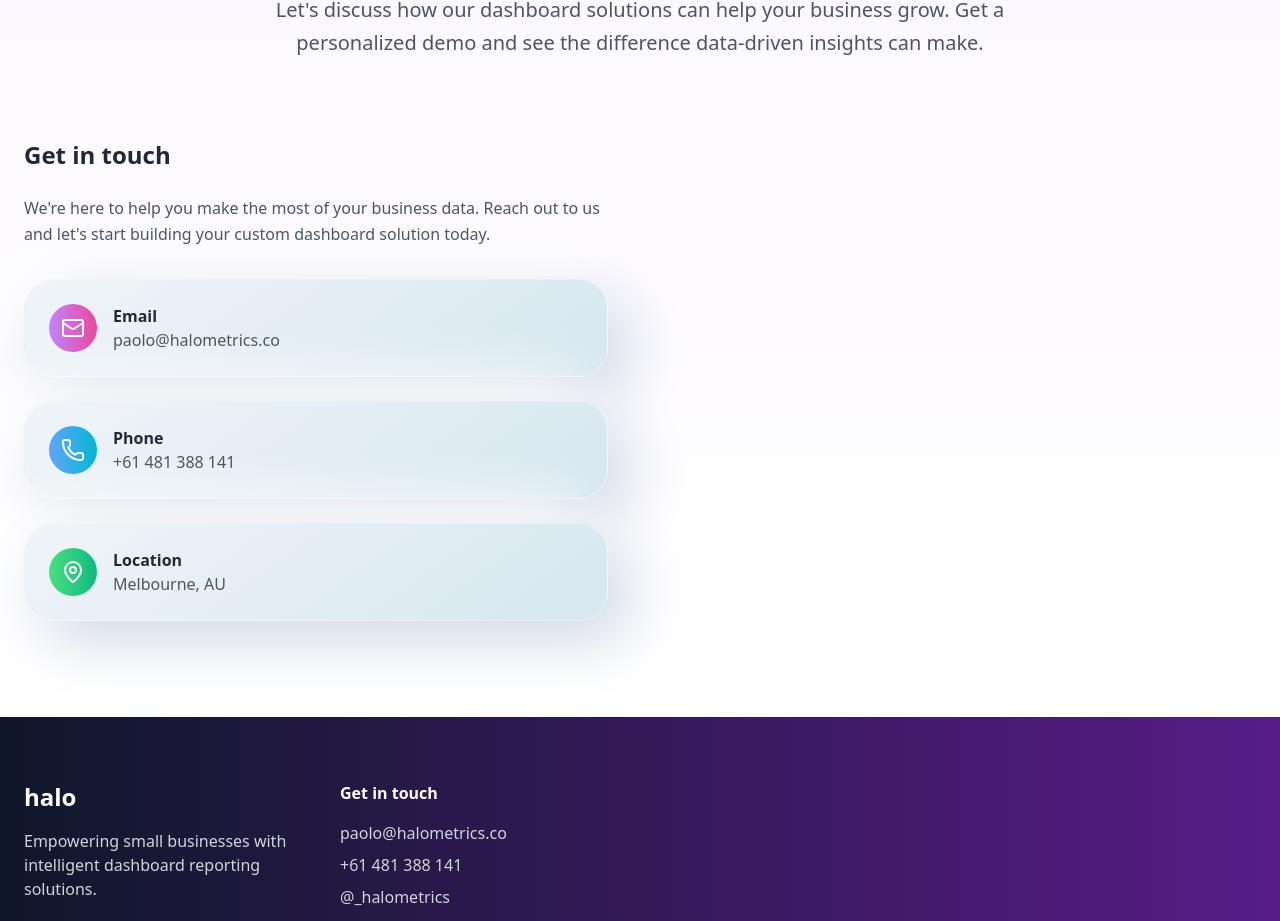
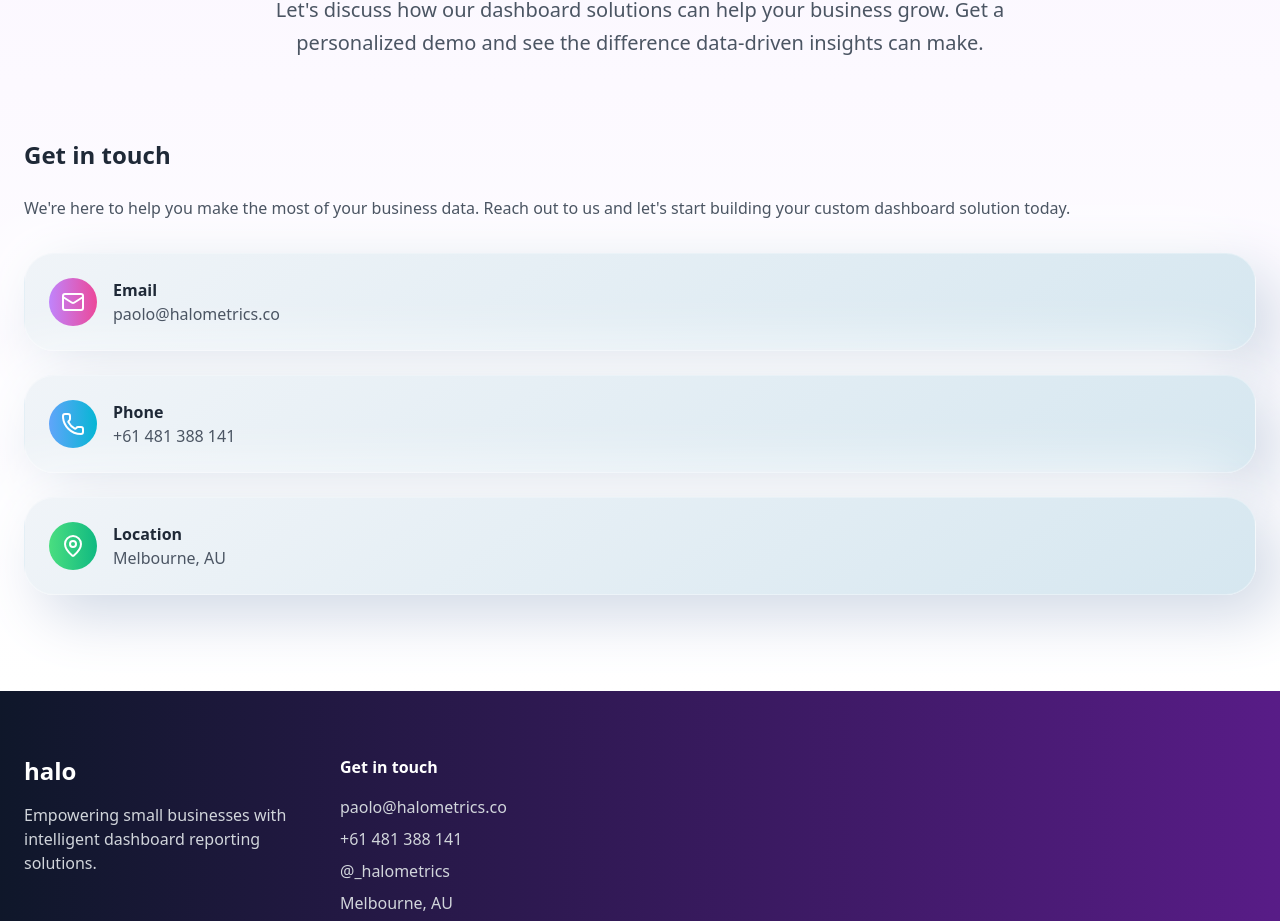
Before and after one commit to HaloJuan/Halo-Site, a Next.js app: page / in a window 1280 px wide. Shown: the part 4397-5318 px from the top of the page. Built offline with nearby package versions, Linux system fonts and the light colour scheme.

Commit message:
CHanged Contact Section v3

```diff
--- a/app/components/ContactSection.js
+++ b/app/components/ContactSection.js
@@ -46,7 +46,7 @@ export default function ContactSection() {
           </p>
         </div>
 
-        <div className="grid lg:grid-cols-2 gap-16 items-start">
+        <div className="grid lg:grid-cols-1 gap-16 items-start">
           {/* Contact Form */}
           {/*<div className="clay-card p-8">
             <h3 className="text-2xl font-bold text-gray-800 mb-6">Send us a message</h3>
```
